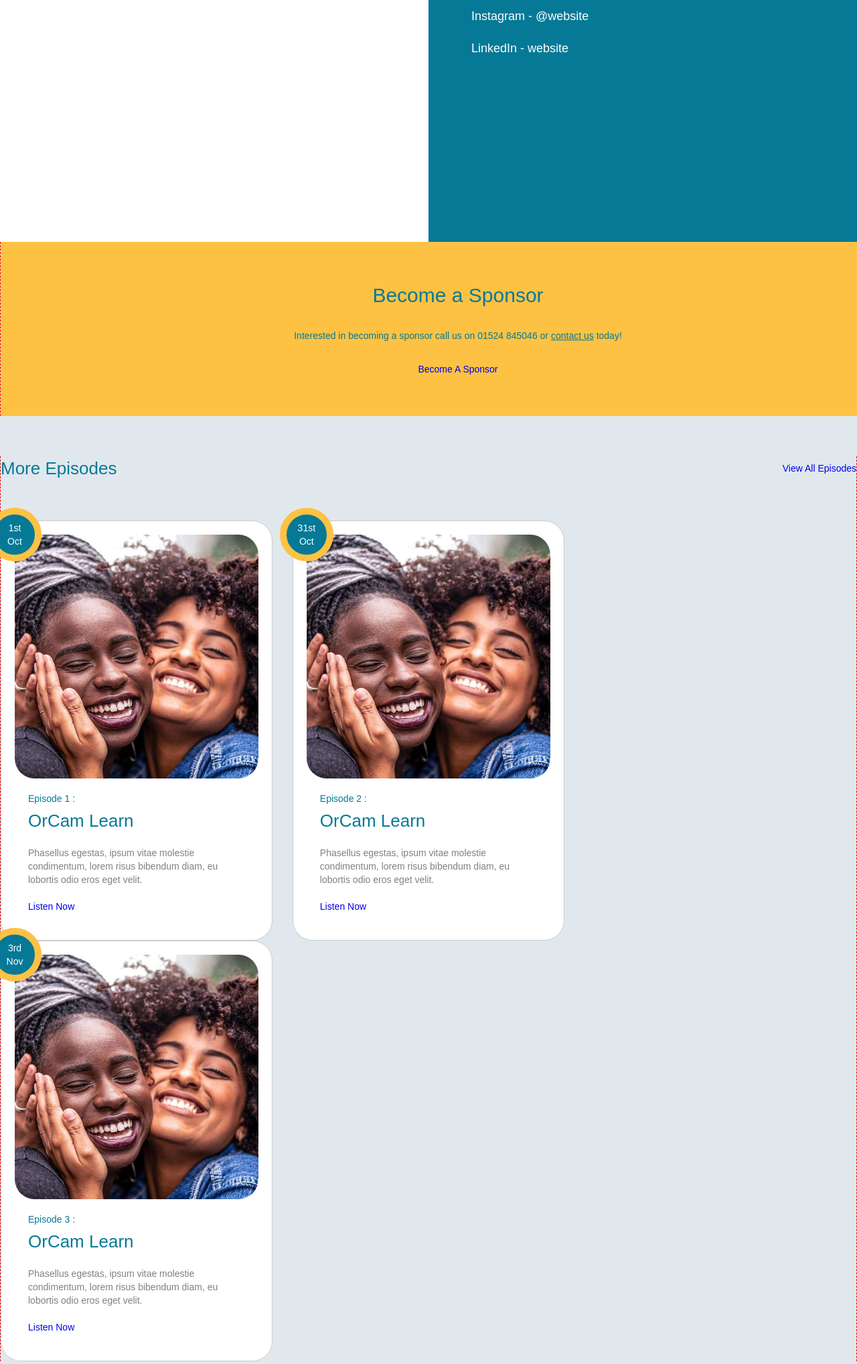
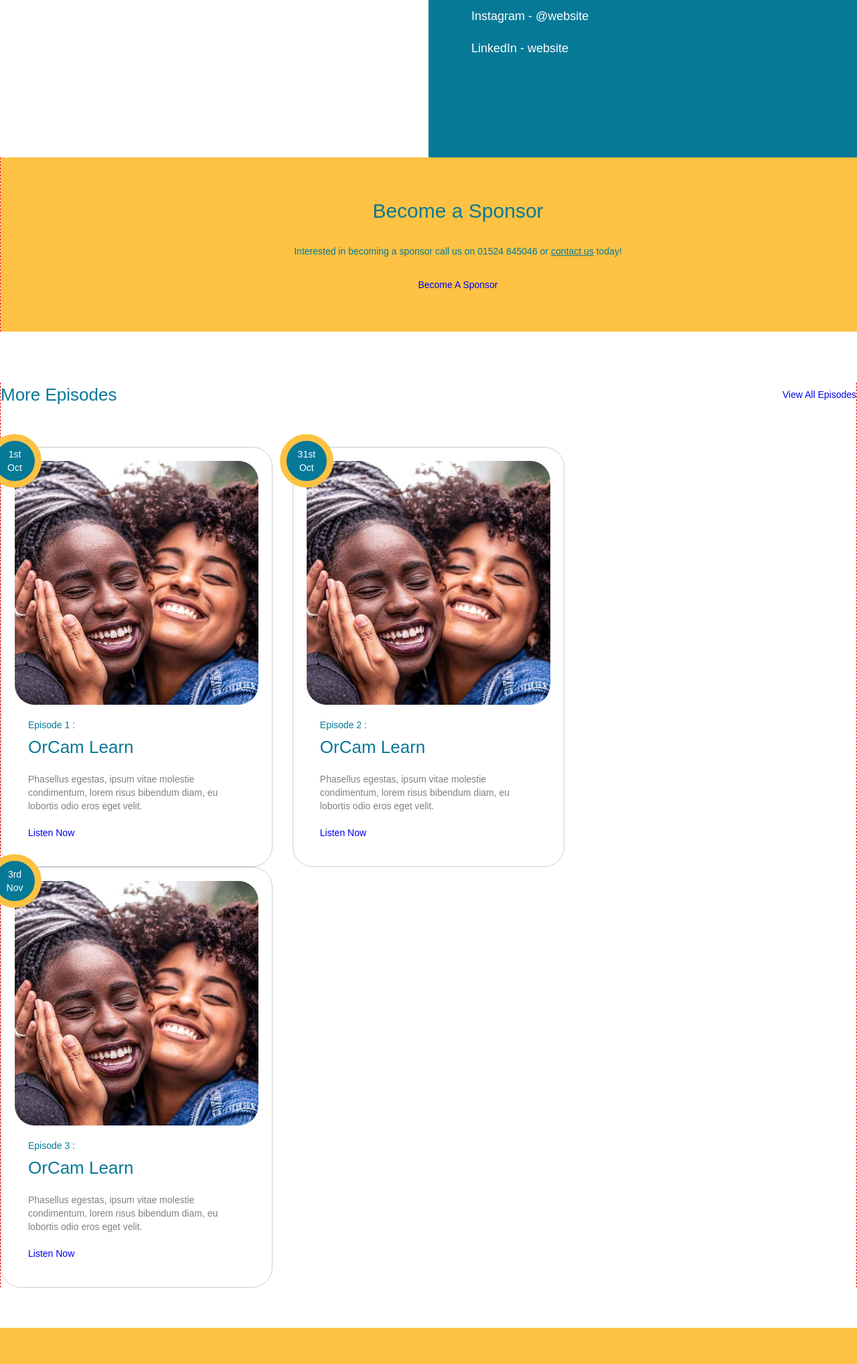
Before and after one commit to leetwentyone/SEN-In-Ten, a PHP site: page /podcast.php in a window 1280 px wide; the page is wider, and only the part inside the window is pictured. Shown: the part 2137-4173 px from the top of that part at 67% size. Run offline with PHP 8.4, Linux system fonts and the light colour scheme.

Commit message:
updated styles

```diff
--- a/scss/components/_episode-list.scss
+++ b/scss/components/_episode-list.scss
@@ -1,6 +1,11 @@
 .episode-list {
     padding-top: 60px;
     padding-bottom: 60px;
+
+    body.single-podcast & {
+        padding-top: 15rem;
+        background-color: $white;
+    }
 
     h2 {
         display: flex;
--- a/scss/components/_sponsor-callout.scss
+++ b/scss/components/_sponsor-callout.scss
@@ -6,6 +6,11 @@
         max-width: 100%;
 
         body.home & {
+            position: absolute;
+            top: -9rem;
+        }
+
+        body.single-podcast & {
             position: absolute;
             top: -9rem;
         }
--- a/scss/typography/_copy.scss
+++ b/scss/typography/_copy.scss
@@ -2,4 +2,11 @@ p {
     font-family: $globalfont;
     margin-bottom: 20px;
     color: $copy;
+    font-size: 14px;
+    line-height: 20px;
+
+    @include breakpoint(xldesktop) {
+        font-size: 16px;
+        line-height: 24px;
+    }
 }
--- a/style.css
+++ b/style.css
@@ -42,7 +42,13 @@ h1, h2, h3, h4, h5, h6 {
 p {
   font-family: sans-serif;
   margin-bottom: 20px;
-  color: #808080; }
+  color: #808080;
+  font-size: 14px;
+  line-height: 20px; }
+  @media (min-width: 1366px) {
+    p {
+      font-size: 16px;
+      line-height: 24px; } }
 
 input[type="text"],
 input[type="email"],
@@ -897,6 +903,9 @@ a {
 .episode-list {
   padding-top: 60px;
   padding-bottom: 60px; }
+  body.single-podcast .episode-list {
+    padding-top: 15rem;
+    background-color: #fff; }
   .episode-list h2 {
     display: flex;
     align-items: center;
@@ -1077,6 +1086,9 @@ a {
   .sponsor-callout .c-container, .sponsor-callout .breadcrumb ul, .breadcrumb .sponsor-callout ul, .sponsor-callout .footer-inner, .sponsor-callout .item-inner, .sponsor-callout .latest-podcast, .sponsor-callout .podcast-summary, .sponsor-callout .textblock {
     max-width: 100%; }
     body.home .sponsor-callout .c-container, body.home .sponsor-callout .breadcrumb ul, .breadcrumb body.home .sponsor-callout ul, body.home .sponsor-callout .footer-inner, body.home .sponsor-callout .item-inner, body.home .sponsor-callout .latest-podcast, body.home .sponsor-callout .podcast-summary, body.home .sponsor-callout .textblock {
+      position: absolute;
+      top: -9rem; }
+    body.single-podcast .sponsor-callout .c-container, body.single-podcast .sponsor-callout .breadcrumb ul, .breadcrumb body.single-podcast .sponsor-callout ul, body.single-podcast .sponsor-callout .footer-inner, body.single-podcast .sponsor-callout .item-inner, body.single-podcast .sponsor-callout .latest-podcast, body.single-podcast .sponsor-callout .podcast-summary, body.single-podcast .sponsor-callout .textblock {
       position: absolute;
       top: -9rem; }
   .sponsor-callout .callout-inner {
```
